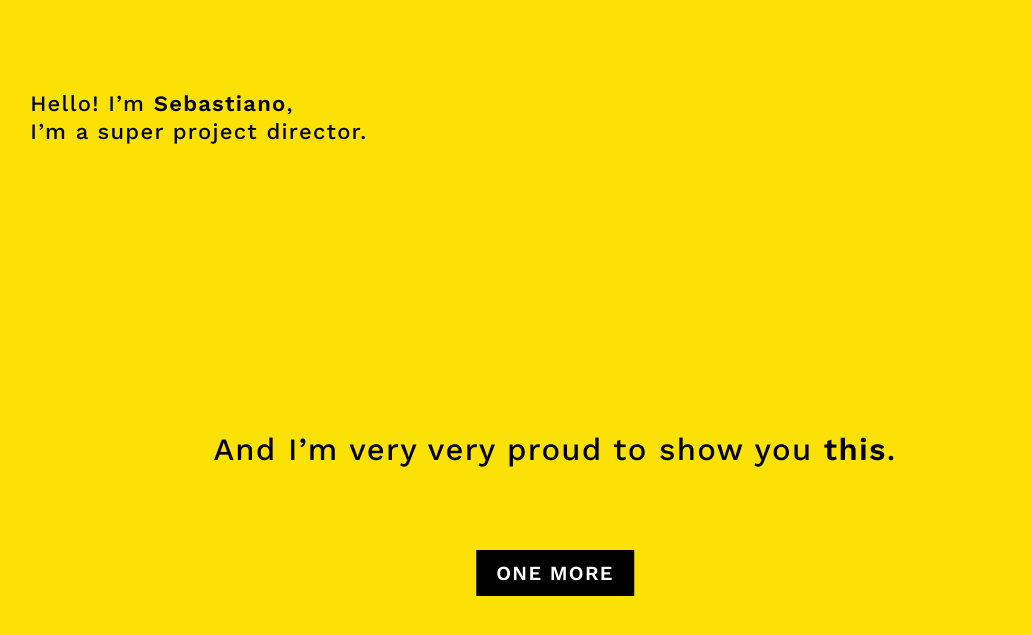
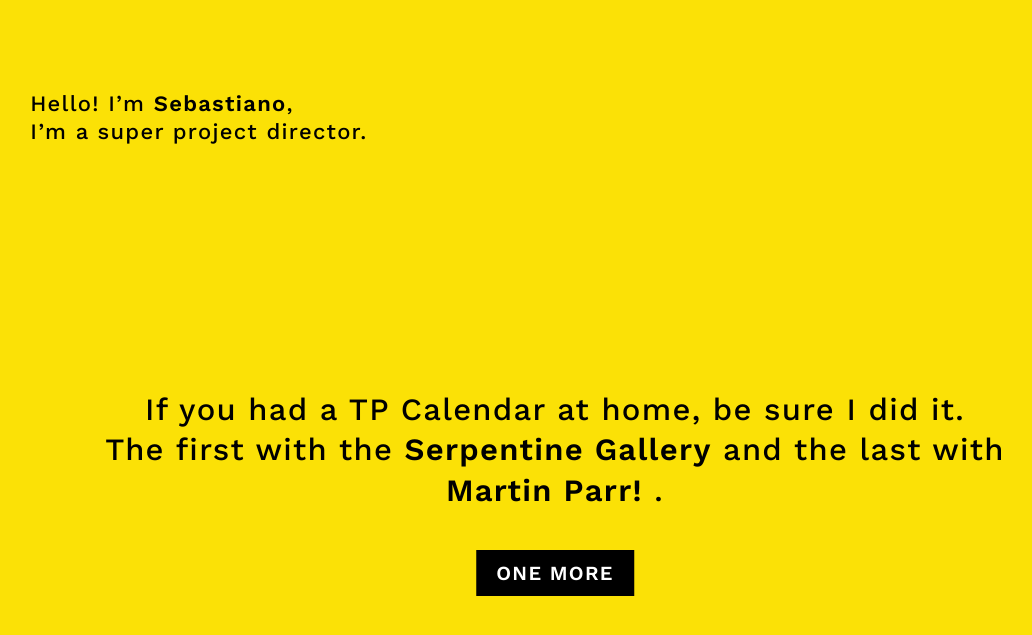
Before and after one commit to sebastianomastroeni/sebastianomastroeni.github.io, a Jekyll site: the page built from index.html, in a window 1280 px wide. Shown: the top 635 px of the page, without its empty margins (85-1117 px from the left). Built offline with Jekyll 4.4.1, drawn with Linux system fonts in a browser that asks for light colours; part of the change alters nothing that is shown.

Commit message:
Update links.json

```diff
--- a/_data/links.json
+++ b/_data/links.json
@@ -7,13 +7,13 @@
 
     "Imagine a <a href=\"https://bit.ly/3ydjcj7\">golden vinyl</a>.<br> I tried to design it.",
 
-    "I had a big desk and some responsibilities in the man<br> style and design dep. in <a href=\"http://bit.ly/2r1B68n\">Dolce & Gabbana</a>.",
-
-    "Turning images into objects.<br> That’s what I did with <a href=\"https://www.seletti.it/collection-toiletpaper\">TOILETPAPER loves Seletti</a>.",
-
-    "Is it possible to capture all <a href=\"http://bit.ly/2r1H2hN\">Colors</a> together?<br> I tried, in <a href=\"http://bit.ly/2rV6pQ2\">this book</a>.",
+    "I had a big desk and some responsibilities in the <br> man style and design dep. in <a href=\"https://bit.ly/3flXLnn\">Dolce & Gabbana</a>.",
 
     "This is <a href=\"https://bit.ly/2Gg75sW\">TOILETPAPER Paradise</a>,<br> a place where I’ve spilled spaghetti all over the floor.",
+
+    "Be an hooligan for your favorite museum <br> <a href=\"https://bit.ly/33OvYGU\">scribble on Maurizio’s face </a>chasing a rainbow with a smiling cloud. <br> All on the website we designed together.",
+
+    "A sick collabo beetween TOILETPAPER and <a href=\"https://bit.ly/3bwMKhR\">Nike Lab.</a><br>featuring 2 vinyls, 2 sharp blades, some brain pieces, 66 snakes, and 4 unreleased tracks <br> by DJ Tennis, Sebra Cruz, Tim Sweeney, Lauer, Fantastic Man and Kiwi",
 
     "Nothing to wear?<br> Look what I’ve created with <a href=\"http://bit.ly/2qTX7FL\">MSGM and TOILETPAPER</a>!",
 
@@ -21,17 +21,41 @@
 
     "Here you can see me<br> wearing <a href=\"http://bit.ly/2qosgxu\">a pair of shoes</a> i've designed for Santoni.",
 
+    "Is it possible to capture all <a href=\"https://bit.ly/2RWjjz5\">Colors</a> together?<br> I tried, in <a href=\"https://bit.ly/3oldjvG\">this book</a>.",
+
+    "Under the name of Disco Gufram <br> i’ve curated and designed the catalogs and <a href=\"https://bit.ly/3hrtE0w\"> this web site </a> <br> for this 3 ironic collections that hark back to the age of the Dance Floor. <br> Please ask <a href=\"https://bit.ly/3tMSM4d\"> Charley </a> for the vinyl catalog.",
+
     "With TOILETPAPER Magazine<br> I’ve hacked an <a href=\"http://bit.ly/2qos5Cn\">issue of Liberation</a>.",
+
+    "Turning images into objects. That’s what I did with <a href=\"https://bit.ly/2RqW0x8\">TOILETPAPER loves Seletti</a> <br> (ps: i've designed also the new heart logo!) ",
+
+    "Beautiful. Tremendously solid. Extremely detailed. <br> <a href=\"https://bit.ly/3ojBafp\">Circolocoibiza.com </a>  is now live.<br> Created for lovers. Made by me with passion. ",
 
     "I have an yearly appointment with <a href=\"http://bit.ly/2rm0vdR\">Seletti catalogs</a>.",
 
+    "The biggest thing I've done is a <a href=\"https://bit.ly/33OJZ7y\"> billboard </a> over the  <a href=\"https://bit.ly/3buGt6t\"> High Line </a> in NYC.",
+
     "I’ve designed an <a href=\"http://bit.ly/2s012ym\">addictive picture disk</a>.<br> Take it twice a day.",
 
-    "The day I spent with Jeremy Scott, heels for a giantess and<br> the <a href=\"https://bit.ly/2D1O5LN\">biggest leather jacket</a> you have ever seen.",
+    "I’ve supported <a href=\"https://bit.ly/33ObvSI\"> “the guys” </a> and Mauri’s pilot project called <a href=\"https://bit.ly/2RniGhV\"> Museum League. </a> <br> One scarf, two faiths!",
 
     "I hard worked on many things of <a href=\"http://bit.ly/1FXMaVs\">this site</a>,<br> including the site.",
 
+    "I’ve designed an <a href=\"https://bit.ly/3uXGSpG\"> addictive picture disk. </> Take it twice a day.",
+
+    "The day I spent with Jeremy Scott, heels for a giantess and<br> the <a href=\"https://bit.ly/3tLUdA0\">biggest leather jacket</a> you have ever seen.",
+
     "Now in Kyoto you can see <a href=\"https://bit.ly/2GiUR2L\">giant pop corn</a> I’ve lost in deep space.",
 
-    "And I’m very very proud to show you <a href=\"http://bit.ly/2s000mb\">this</a>."
+    "And I’m very very proud to show you <a href=\"http://bit.ly/2s000mb\">this</a>." ,
+
+    "Well I made this FOMO logo, you guys would like it, it’s funny, <br> in a not-in-your-face kind of way, a natural funny. <br> Anyways, you absolutely can’t miss out this <a href=\"https://bit.ly/2RgL7OG\"> Unicef project </a>.",
+
+    "I hard worked on many things of <a href=\"https://bit.ly/3wbXdaA\"> this site </a>, <br> including the site  Unicef project ." ,
+
+    "Here you can see me wearing a <a href=\"https://bit.ly/3w9ZCCt\"> pair of shoes i've designed for Santoni </a>." ,
+
+    "If you had a TP Calendar at home, be sure I did it. <br> The first with the <a href=\"https://bit.ly/3fkuhq5\"> Serpentine Gallery </a> and the last with <a href=\"https://bit.ly/3eSXqta\"> Martin Parr! </a> ."
+
+
 ]
```
